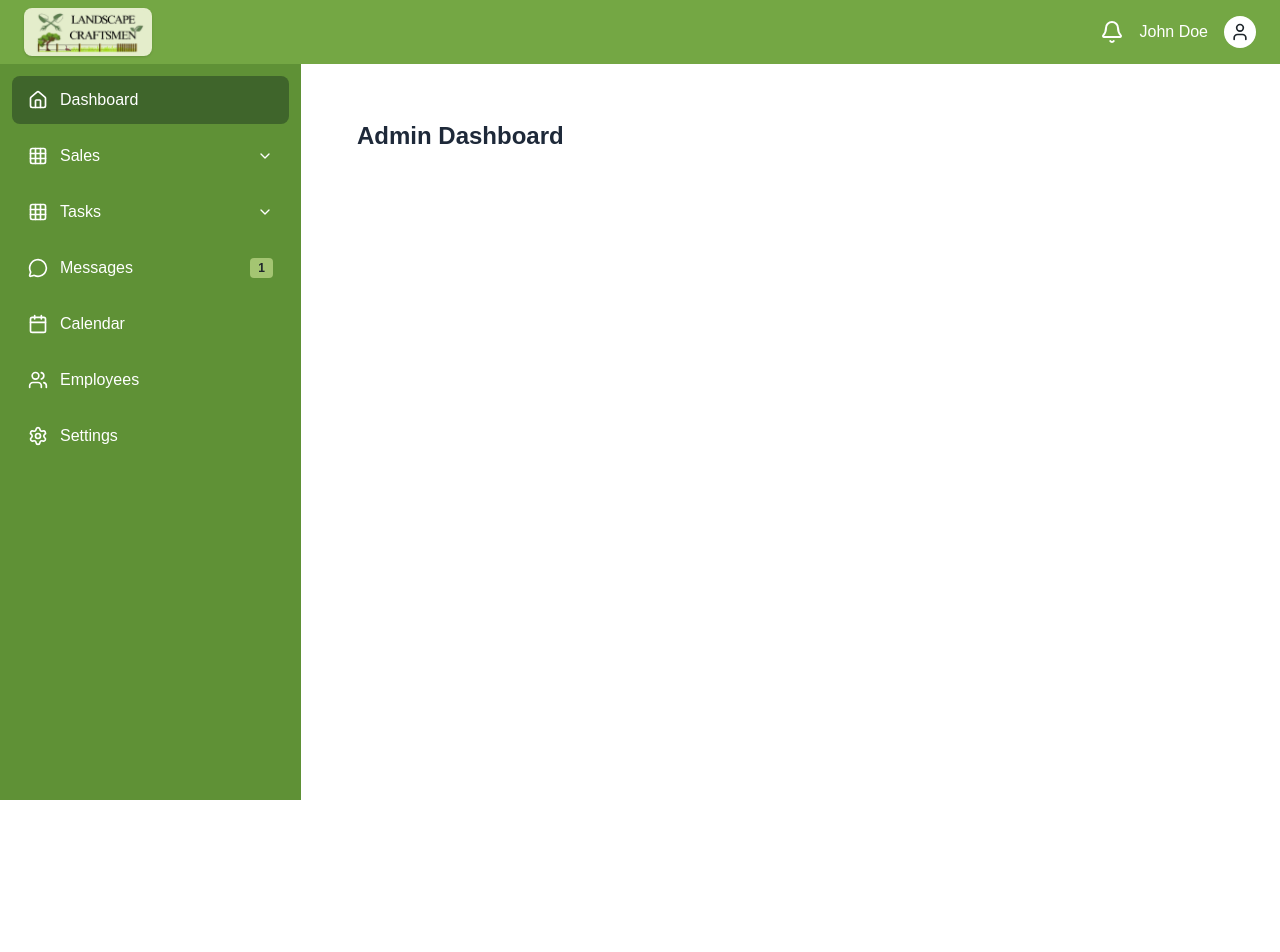
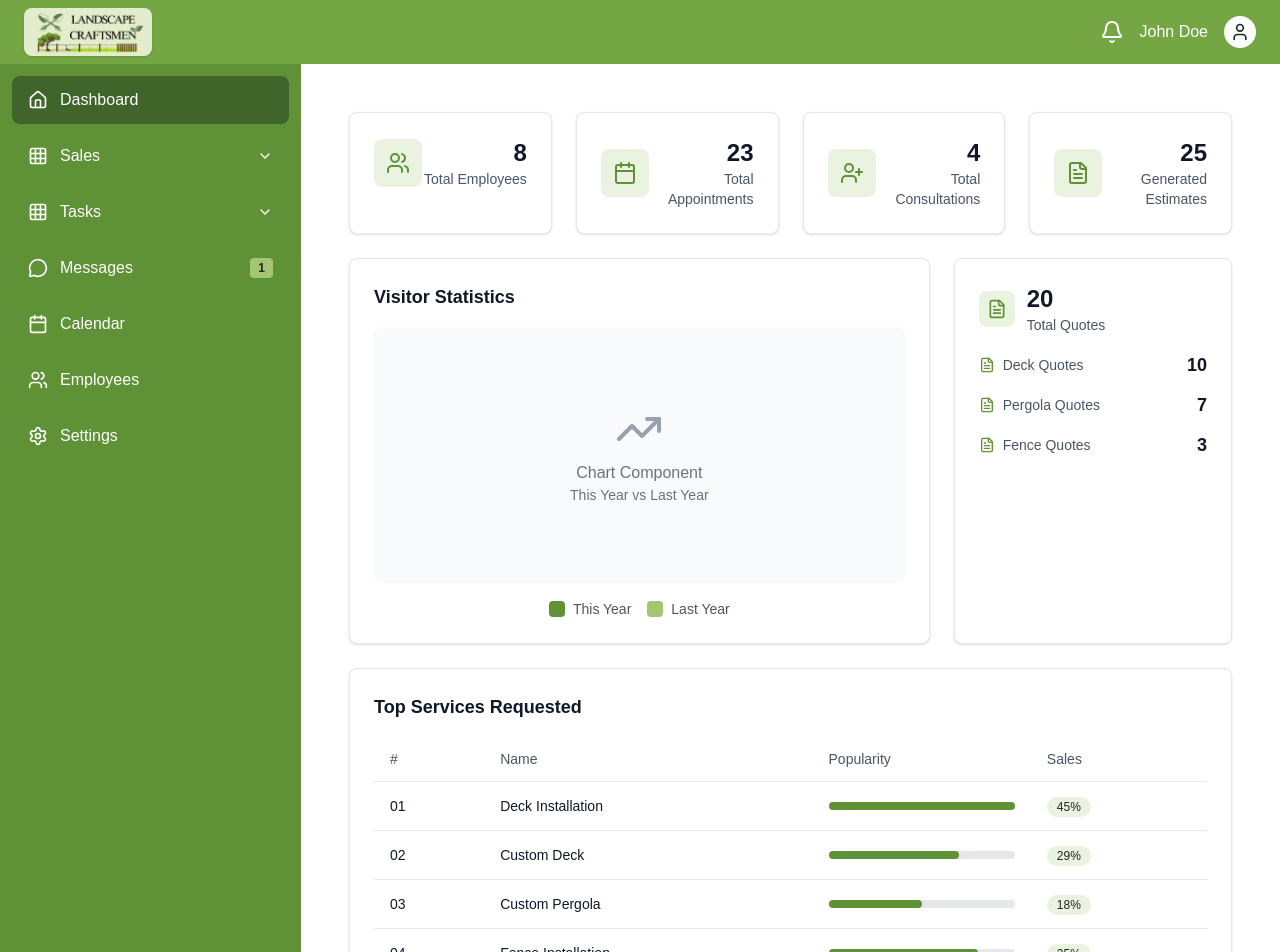
Before and after one commit to jpm09tmg/landscape-craftsmen, a Next.js app: page /admin in a window 1280 px wide. Shown: the top 952 px of the page. Before the commit the page ends 800 px from the top, so only its background shows below. Built offline with nearby package versions, Linux system fonts and the light colour scheme.

Commit message:
dashboard screen up + fixed sidebar

```diff
--- a/app/admin/(dashboard)/page.js
+++ b/app/admin/(dashboard)/page.js
@@ -1,7 +1,197 @@
+'use client'
+
+import { Users, Calendar, UserPlus, FileText, TrendingUp } from 'lucide-react'
+
 export default function AdminHome() {
   return (
-    <div className="p-8">
-      <h1 className="text-2xl font-bold text-gray-800">Admin Dashboard</h1>
+    <div className="p-6 space-y-6">
+
+      <div className="grid grid-cols-1 md:grid-cols-2 lg:grid-cols-4 gap-6">
+        <div className="bg-white rounded-lg shadow-sm border border-gray-200 p-6">
+          <div className="flex items-center justify-between">
+            <div className="p-3 bg-[#EAF3E0] rounded-lg">
+              <Users className="w-6 h-6 text-[#5F9136]" />
+            </div>
+            <div className="text-right">
+              <div className="text-2xl font-bold text-gray-900">8</div>
+              <div className="text-sm text-gray-600">Total Employees</div>
+            </div>
+          </div>
+        </div>
+
+        <div className="bg-white rounded-lg shadow-sm border border-gray-200 p-6">
+          <div className="flex items-center justify-between">
+            <div className="p-3 bg-[#EAF3E0] rounded-lg">
+              <Calendar className="w-6 h-6 text-[#5F9136]" />
+            </div>
+            <div className="text-right">
+              <div className="text-2xl font-bold text-gray-900">23</div>
+              <div className="text-sm text-gray-600">Total Appointments</div>
+            </div>
+          </div>
+        </div>
+
+        <div className="bg-white rounded-lg shadow-sm border border-gray-200 p-6">
+          <div className="flex items-center justify-between">
+            <div className="p-3 bg-[#EAF3E0] rounded-lg">
+              <UserPlus className="w-6 h-6 text-[#5F9136]" />
+            </div>
+            <div className="text-right">
+              <div className="text-2xl font-bold text-gray-900">4</div>
+              <div className="text-sm text-gray-600">Total Consultations</div>
+            </div>
+          </div>
+        </div>
+
+        <div className="bg-white rounded-lg shadow-sm border border-gray-200 p-6">
+          <div className="flex items-center justify-between">
+            <div className="p-3 bg-[#EAF3E0] rounded-lg">
+              <FileText className="w-6 h-6 text-[#5F9136]" />
+            </div>
+            <div className="text-right">
+              <div className="text-2xl font-bold text-gray-900">25</div>
+              <div className="text-sm text-gray-600">Generated Estimates</div>
+            </div>
+          </div>
+        </div>
+      </div>
+
+      {/* Charts and Quotes Row */}
+      <div className="grid grid-cols-1 lg:grid-cols-3 gap-6">
+        {/* Visitor Statistics Chart */}
+        <div className="lg:col-span-2 bg-white rounded-lg shadow-sm border border-gray-200 p-6">
+          <h3 className="text-lg font-semibold text-gray-900 mb-4">Visitor Statistics</h3>
+          <div className="h-64 bg-gray-50 rounded-lg flex items-center justify-center">
+            <div className="text-center text-gray-500">
+              <TrendingUp className="w-12 h-12 mx-auto mb-2 text-gray-400" />
+              <p>Chart Component</p>
+              <p className="text-sm">This Year vs Last Year</p>
+            </div>
+          </div>
+          <div className="flex items-center justify-center space-x-4 mt-4">
+            <div className="flex items-center space-x-2">
+              <div className="w-4 h-4 bg-[#5F9136] rounded"></div>
+              <span className="text-sm text-gray-600">This Year</span>
+            </div>
+            <div className="flex items-center space-x-2">
+              <div className="w-4 h-4 bg-[#A4C572] rounded"></div>
+              <span className="text-sm text-gray-600">Last Year</span>
+            </div>
+          </div>
+        </div>
+
+        {/* Quotes Panel */}
+        <div className="bg-white rounded-lg shadow-sm border border-gray-200 p-6">
+          <div className="flex items-center space-x-3 mb-4">
+            <div className="p-2 bg-[#EAF3E0] rounded-lg">
+              <FileText className="w-5 h-5 text-[#5F9136]" />
+            </div>
+            <div>
+              <div className="text-2xl font-bold text-gray-900">20</div>
+              <div className="text-sm text-gray-600">Total Quotes</div>
+            </div>
+          </div>
+
+          <div className="space-y-3">
+            <div className="flex items-center justify-between">
+              <div className="flex items-center space-x-2">
+                <FileText className="w-4 h-4 text-[#5F9136]" />
+                <span className="text-sm text-gray-600">Deck Quotes</span>
+              </div>
+              <span className="text-lg font-semibold text-gray-900">10</span>
+            </div>
+            <div className="flex items-center justify-between">
+              <div className="flex items-center space-x-2">
+                <FileText className="w-4 h-4 text-[#5F9136]" />
+                <span className="text-sm text-gray-600">Pergola Quotes</span>
+              </div>
+              <span className="text-lg font-semibold text-gray-900">7</span>
+            </div>
+            <div className="flex items-center justify-between">
+              <div className="flex items-center space-x-2">
+                <FileText className="w-4 h-4 text-[#5F9136]" />
+                <span className="text-sm text-gray-600">Fence Quotes</span>
+              </div>
+              <span className="text-lg font-semibold text-gray-900">3</span>
+            </div>
+          </div>
+        </div>
+      </div>
+
+      {/* Top Services Table */}
+      <div className="bg-white rounded-lg shadow-sm border border-gray-200 p-6">
+        <h3 className="text-lg font-semibold text-gray-900 mb-4">Top Services Requested</h3>
+        <div className="overflow-x-auto">
+          <table className="w-full">
+            <thead>
+              <tr className="border-b border-gray-200">
+                <th className="text-left py-3 px-4 text-sm font-medium text-gray-600">#</th>
+                <th className="text-left py-3 px-4 text-sm font-medium text-gray-600">Name</th>
+                <th className="text-left py-3 px-4 text-sm font-medium text-gray-600">Popularity</th>
+                <th className="text-left py-3 px-4 text-sm font-medium text-gray-600">Sales</th>
+              </tr>
+            </thead>
+            <tbody className="divide-y divide-gray-200">
+              <tr>
+                <td className="py-3 px-4 text-sm text-gray-900">01</td>
+                <td className="py-3 px-4 text-sm font-medium text-gray-900">Deck Installation</td>
+                <td className="py-3 px-4">
+                  <div className="w-full bg-gray-200 rounded-full h-2">
+                    <div className="bg-[#5F9136] h-2 rounded-full" style={{ width: '100%' }}></div>
+                  </div>
+                </td>
+                <td className="py-3 px-4">
+                  <span className="inline-flex items-center px-2.5 py-0.5 rounded-full text-xs font-medium bg-[#EAF3E0] text-[#1e252b]">
+                    45%
+                  </span>
+                </td>
+              </tr>
+              <tr>
+                <td className="py-3 px-4 text-sm text-gray-900">02</td>
+                <td className="py-3 px-4 text-sm font-medium text-gray-900">Custom Deck</td>
+                <td className="py-3 px-4">
+                  <div className="w-full bg-gray-200 rounded-full h-2">
+                    <div className="bg-[#5F9136] h-2 rounded-full" style={{ width: '70%' }}></div>
+                  </div>
+                </td>
+                <td className="py-3 px-4">
+                  <span className="inline-flex items-center px-2.5 py-0.5 rounded-full text-xs font-medium bg-[#EAF3E0] text-[#1e252b]">
+                    29%
+                  </span>
+                </td>
+              </tr>
+              <tr>
+                <td className="py-3 px-4 text-sm text-gray-900">03</td>
+                <td className="py-3 px-4 text-sm font-medium text-gray-900">Custom Pergola</td>
+                <td className="py-3 px-4">
+                  <div className="w-full bg-gray-200 rounded-full h-2">
+                    <div className="bg-[#5F9136] h-2 rounded-full" style={{ width: '50%' }}></div>
+                  </div>
+                </td>
+                <td className="py-3 px-4">
+                  <span className="inline-flex items-center px-2.5 py-0.5 rounded-full text-xs font-medium bg-[#EAF3E0] text-[#1e252b]">
+                    18%
+                  </span>
+                </td>
+              </tr>
+              <tr>
+                <td className="py-3 px-4 text-sm text-gray-900">04</td>
+                <td className="py-3 px-4 text-sm font-medium text-gray-900">Fence Installation</td>
+                <td className="py-3 px-4">
+                  <div className="w-full bg-gray-200 rounded-full h-2">
+                    <div className="bg-[#5F9136] h-2 rounded-full" style={{ width: '80%' }}></div>
+                  </div>
+                </td>
+                <td className="py-3 px-4">
+                  <span className="inline-flex items-center px-2.5 py-0.5 rounded-full text-xs font-medium bg-[#EAF3E0] text-[#1e252b]">
+                    25%
+                  </span>
+                </td>
+              </tr>
+            </tbody>
+          </table>
+        </div>
+      </div>
     </div>
   )
 }
--- a/app/components/Sidebar.js
+++ b/app/components/Sidebar.js
@@ -31,7 +31,7 @@ export default function Sidebar() {
   const [tasksExpanded, setTasksExpanded] = useState(isTasksActive)
 
   return (
-    <aside className="w-[301px] bg-[#5F9136] h-[calc(100vh-4rem)]">
+    <aside className="w-[301px] bg-[#5F9136] min-h-screen sticky top-0">
       <nav className="p-3 space-y-2">
         {/* Dashboard */}
         <Link
```
